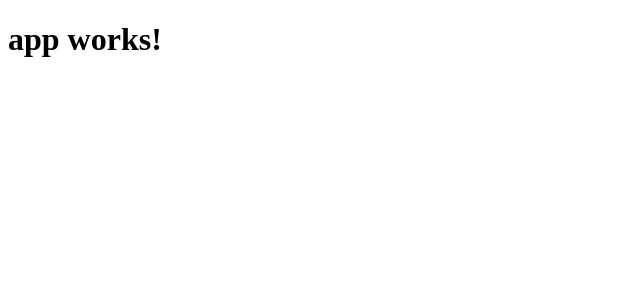
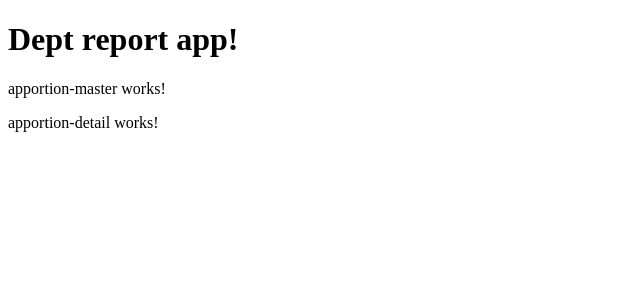
Before and after one commit to tsengeagle/dept-report-app, an Angular app: page / in a window 1280 px wide. Shown: the top 300 px of the page, without its empty margins (0-640 px from the left). Built offline with nearby package versions, Linux system fonts and the light colour scheme.

Commit message:
新增分攤明細

```diff
--- a/src/app/app.component.html
+++ b/src/app/app.component.html
@@ -1,3 +1,7 @@
 <h1>
   {{title}}
 </h1>
+
+<app-apportion-master>載入分攤總表</app-apportion-master>
+
+<app-apportion-detail>載入分攤明細</app-apportion-detail>
--- a/src/app/app.component.ts
+++ b/src/app/app.component.ts
@@ -6,5 +6,5 @@ import { Component } from '@angular/core';
   styleUrls: ['./app.component.css']
 })
 export class AppComponent {
-  title = 'app works!';
+  title = 'Dept report app!';
 }
--- a/src/app/app.module.ts
+++ b/src/app/app.module.ts
@@ -5,11 +5,13 @@ import { HttpModule } from '@angular/http';
 
 import { AppComponent } from './app.component';
 import { ApportionMasterComponent } from './apportion-master/apportion-master.component';
+import { ApportionDetailComponent } from './apportion-detail/apportion-detail.component';
 
 @NgModule({
   declarations: [
     AppComponent,
-    ApportionMasterComponent
+    ApportionMasterComponent,
+    ApportionDetailComponent
   ],
   imports: [
     BrowserModule,
--- /dev/null
+++ b/src/app/apportion-detail/apportion-detail.component.html
@@ -0,0 +1,3 @@
+<p>
+  apportion-detail works!
+</p>
--- /dev/null
+++ b/src/app/apportion-detail/apportion-detail.component.ts
@@ -0,0 +1,15 @@
+import { Component, OnInit } from '@angular/core';
+
+@Component({
+  selector: 'app-apportion-detail',
+  templateUrl: './apportion-detail.component.html',
+  styleUrls: ['./apportion-detail.component.css']
+})
+export class ApportionDetailComponent implements OnInit {
+
+  constructor() { }
+
+  ngOnInit() {
+  }
+
+}
```
Also changed, not shown: src/app/apportion-detail/apportion-detail.component.css (added), 1 other file (tests, documents, lock files or other folders).
